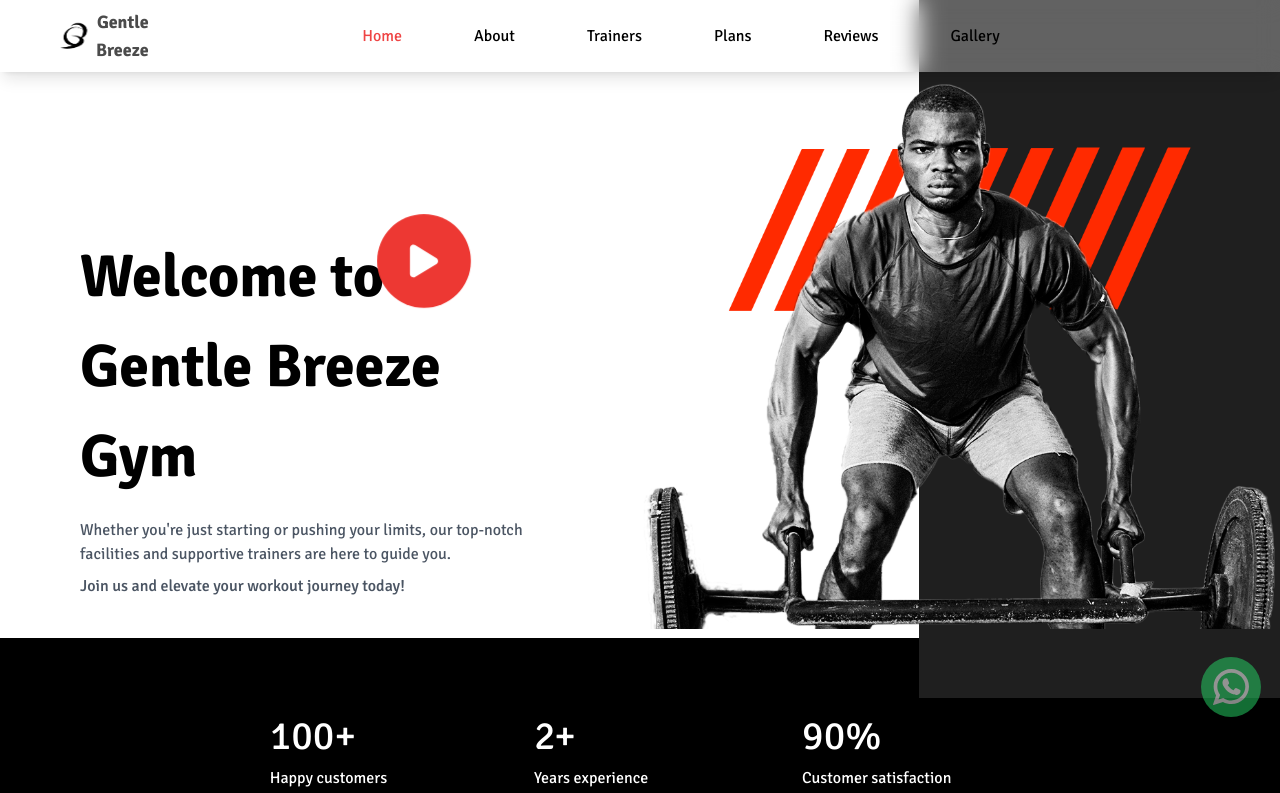
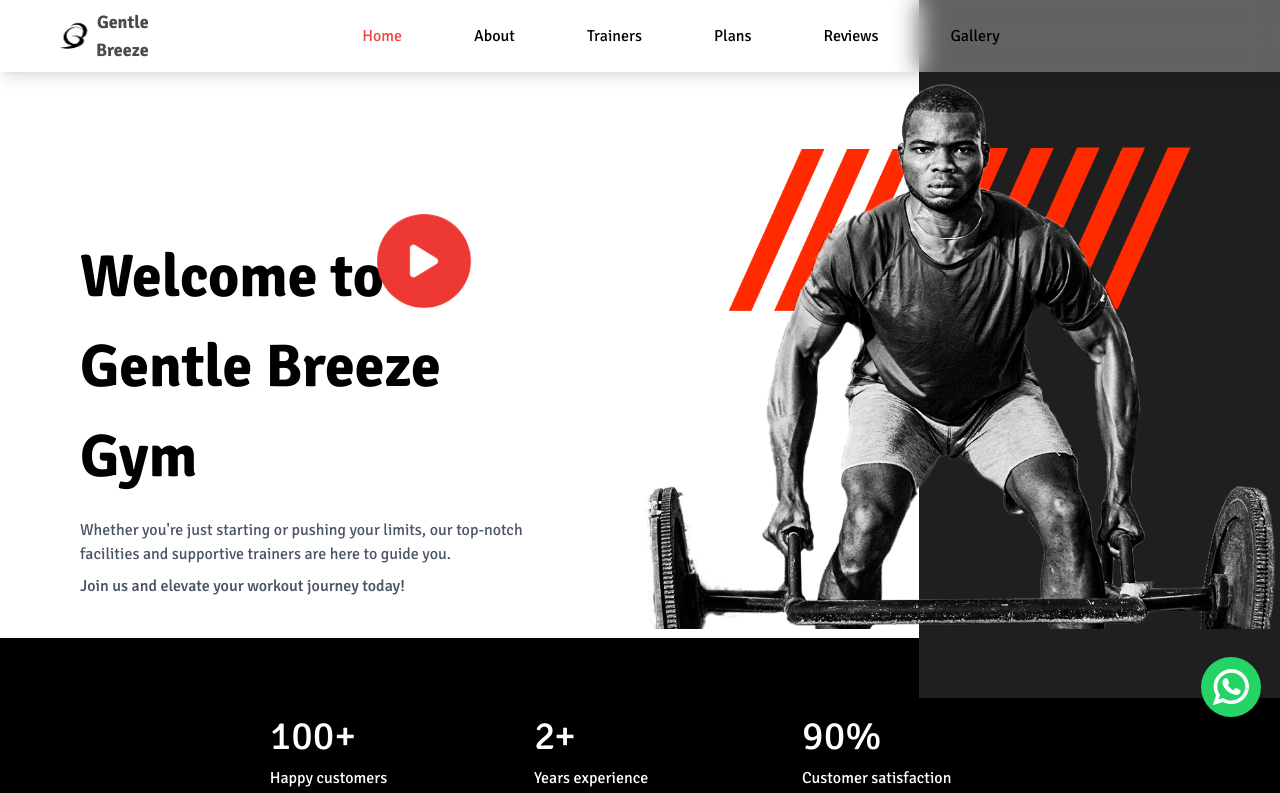
Before and after one commit to abupraise/GentleBreeze, a React (Vite) app: page / in a window 1280 px wide. Shown: the top 793 px of the page. Built offline with nearby package versions, Linux system fonts and the light colour scheme.

Commit message:
updating snippet

```diff
--- a/src/components/WhatsappChat/whatsappstyle.css
+++ b/src/components/WhatsappChat/whatsappstyle.css
@@ -3,6 +3,21 @@
   bottom: 5.2rem;
   right: 1.2rem;
   z-index: 1000;
+}
+
+@keyframes pulse {
+  0% {
+    transform: scale(0.9);
+    box-shadow: 0 0 0 0 rgba(37, 211, 102, 0.7);
+  }
+  70% {
+    transform: scale(1);
+    box-shadow: 0 0 0 50px rgba(37, 211, 102, 0);
+  }
+  100% {
+    transform: scale(0.9);
+    box-shadow: 0 0 0 0 rgba(37, 211, 102, 0);
+  }
 }
 
 .chat-button {
@@ -17,7 +32,7 @@
   justify-content: center;
   cursor: pointer;
   box-shadow: 0 0 0 0 #25d36680;
-  animation: pulse 1.5s infinite;
+  /* animation: pulse 1.5s infinite; */
 }
 
 .chat-button img {
@@ -62,26 +77,14 @@
 } */
 
 .chat-button:hover {
+  animation: none;
+  transform: scale(1.05);
   box-shadow: 0 8px 25px rgba(37, 211, 102, 0.4);
-  /* animation: none; */
+  transition: all 0.3s ease;
 }
 
 .chat-button:hover img {
   transform: scale(1.0);
-}
-
-@keyframes pulse {
-  0% {
-    transform: scale(0.9);
-  }
-  70% {
-    transform: scale(1);
-    box-shadow: 0 0 0 15px rgba(37, 211, 102, 0);
-  }
-  100% {
-    transform: scale(0.9);
-    box-shadow: 0 0 0 0 rgba(37, 211, 102, 0);
-  }
 }
 
 .chat-modal {
```
Also changed, not shown: src/App.jsx (+6 -5 lines).
